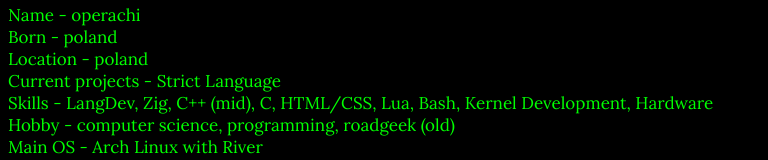
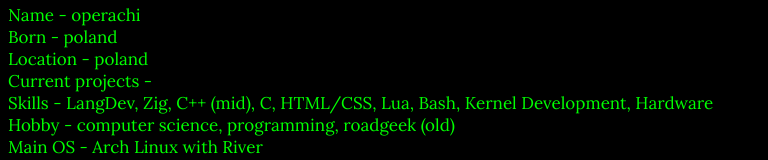
Before and after one commit to Operachi061/operachi061.github.io, a plain HTML site: page index.html in a window 1280 px wide. Shown: the part 254-414 px from the top of the page, without its empty margins (0-768 px from the left). Drawn offline with Linux system fonts and the light colour scheme.

Commit message:
Update index.html

```diff
--- a/index.html
+++ b/index.html
@@ -23,7 +23,7 @@
     Location - poland
 </div>
 <div class="text4">
-    Current projects - Strict Language
+    Current projects -
 </div>
 <div class="text5">
     Skills - LangDev, Zig, C++ (mid), C, HTML/CSS, Lua, Bash, Kernel Development, Hardware
```
